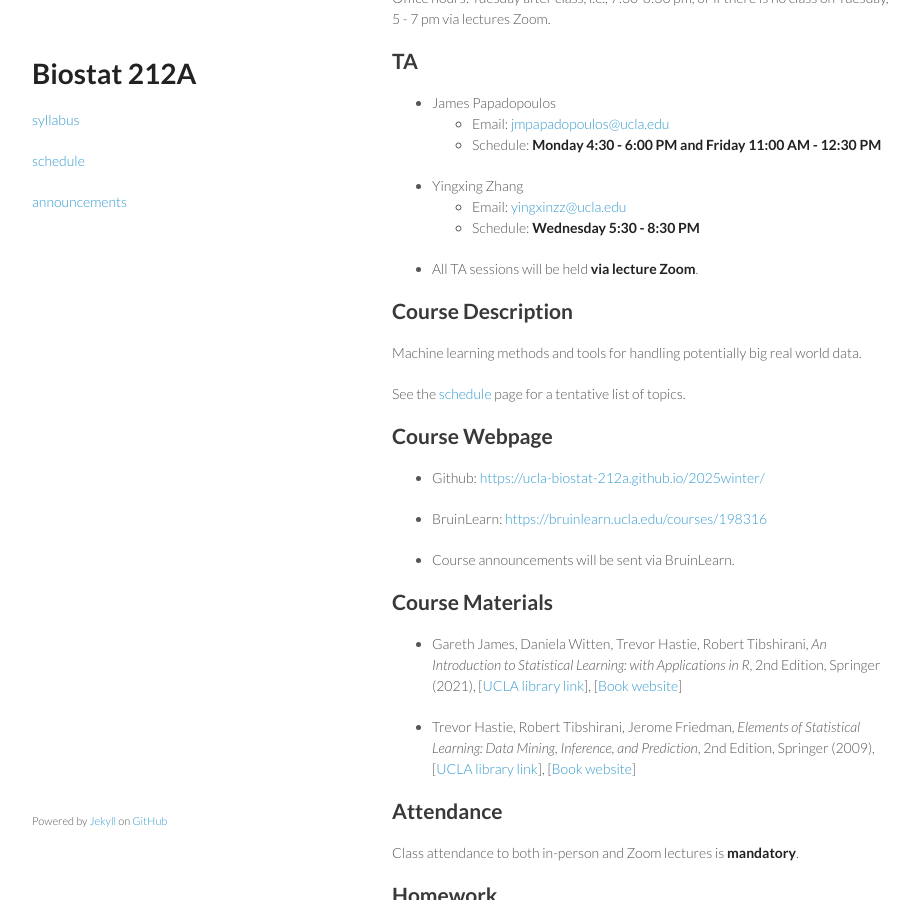
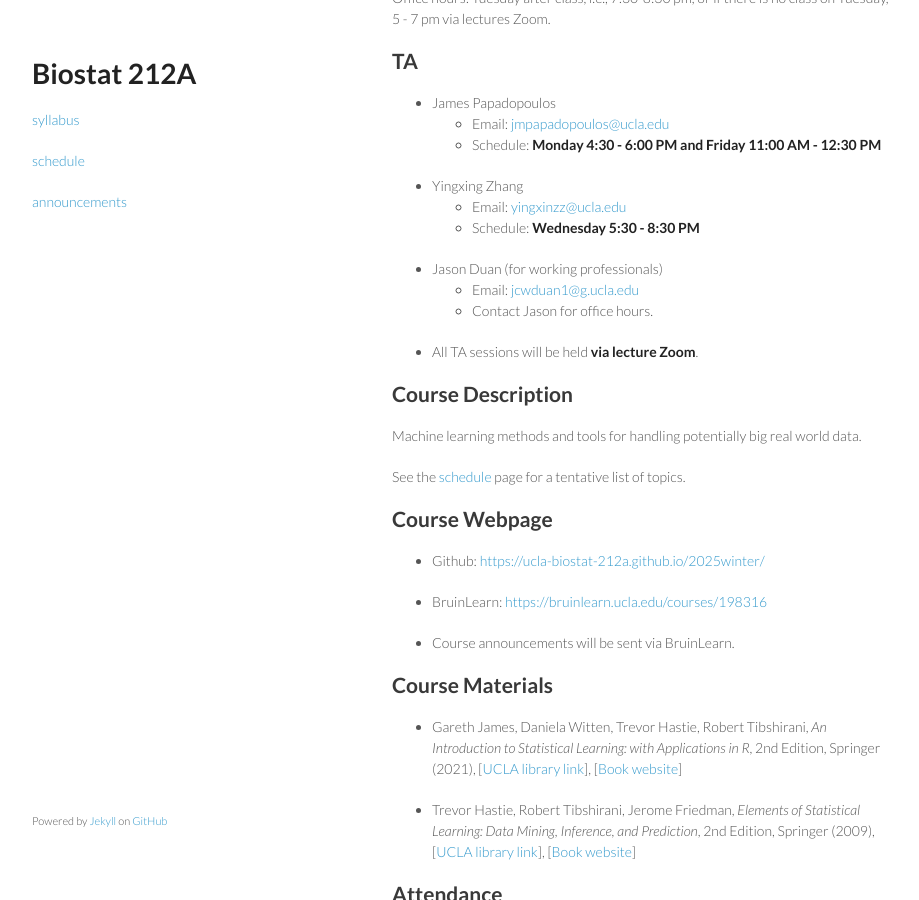
Before and after one commit to ucla-biostat-212a/2025winter, a Jekyll site: the page built from syllabus/syllabus.md, in a window 1280 px wide and 900 px high, scrolled down 739 px. Shown: the whole window, without its empty margins (178-1097 px from the left). Built offline with Jekyll 4.4.1, drawn with Linux system fonts in a browser that asks for light colours.

Commit message:
add jason

```diff
--- a/syllabus/syllabus.md
+++ b/syllabus/syllabus.md
@@ -42,6 +42,10 @@ Office hours:
 - Yingxing Zhang
   + Email: <yingxinzz@ucla.edu>
   + Schedule: **Wednesday 5:30 - 8:30 PM**
+
+- Jason Duan (for working professionals)
+  + Email: <jcwduan1@g.ucla.edu>
+  + Contact Jason for office hours.
 
 - All TA sessions will be held **via lecture Zoom**.
 
```
